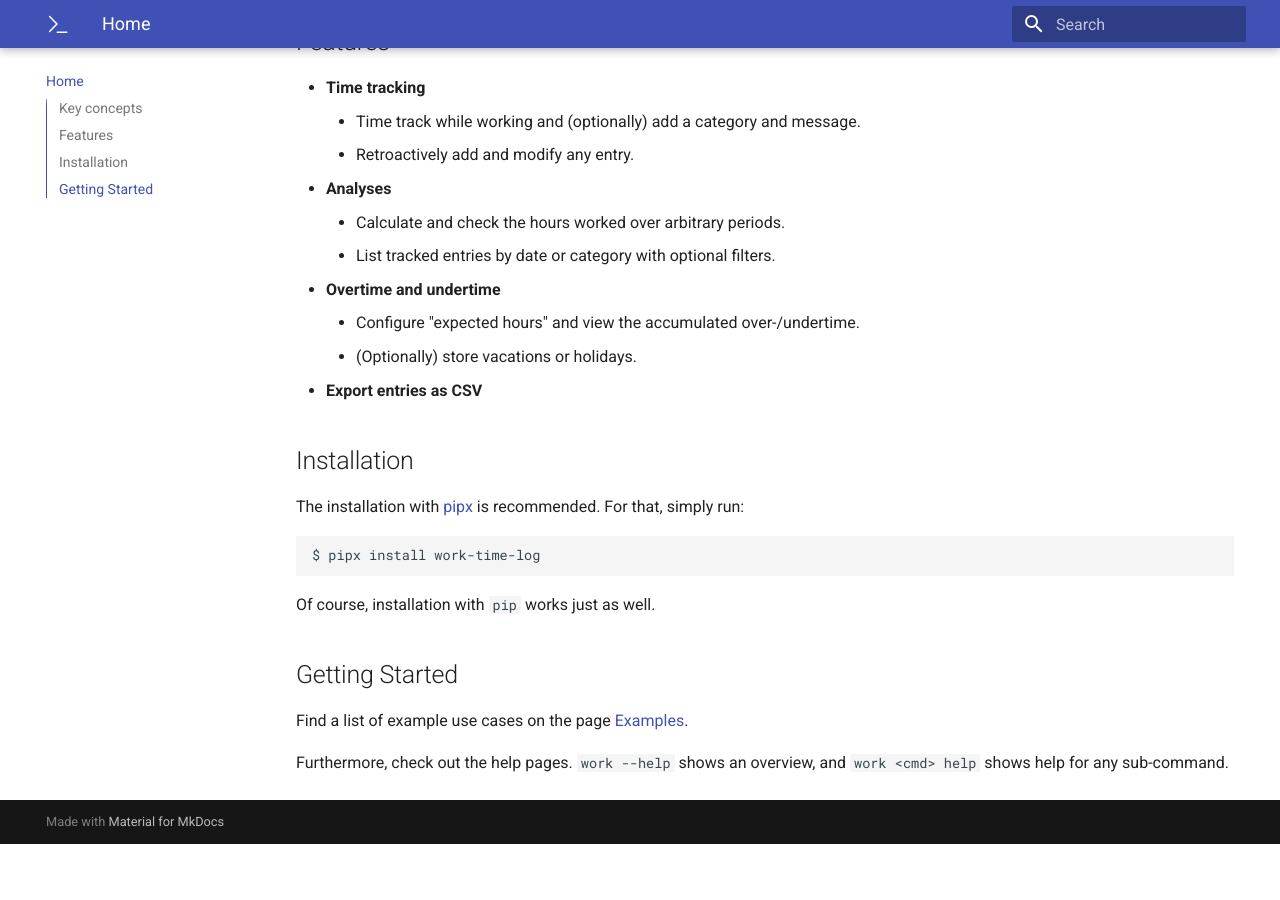
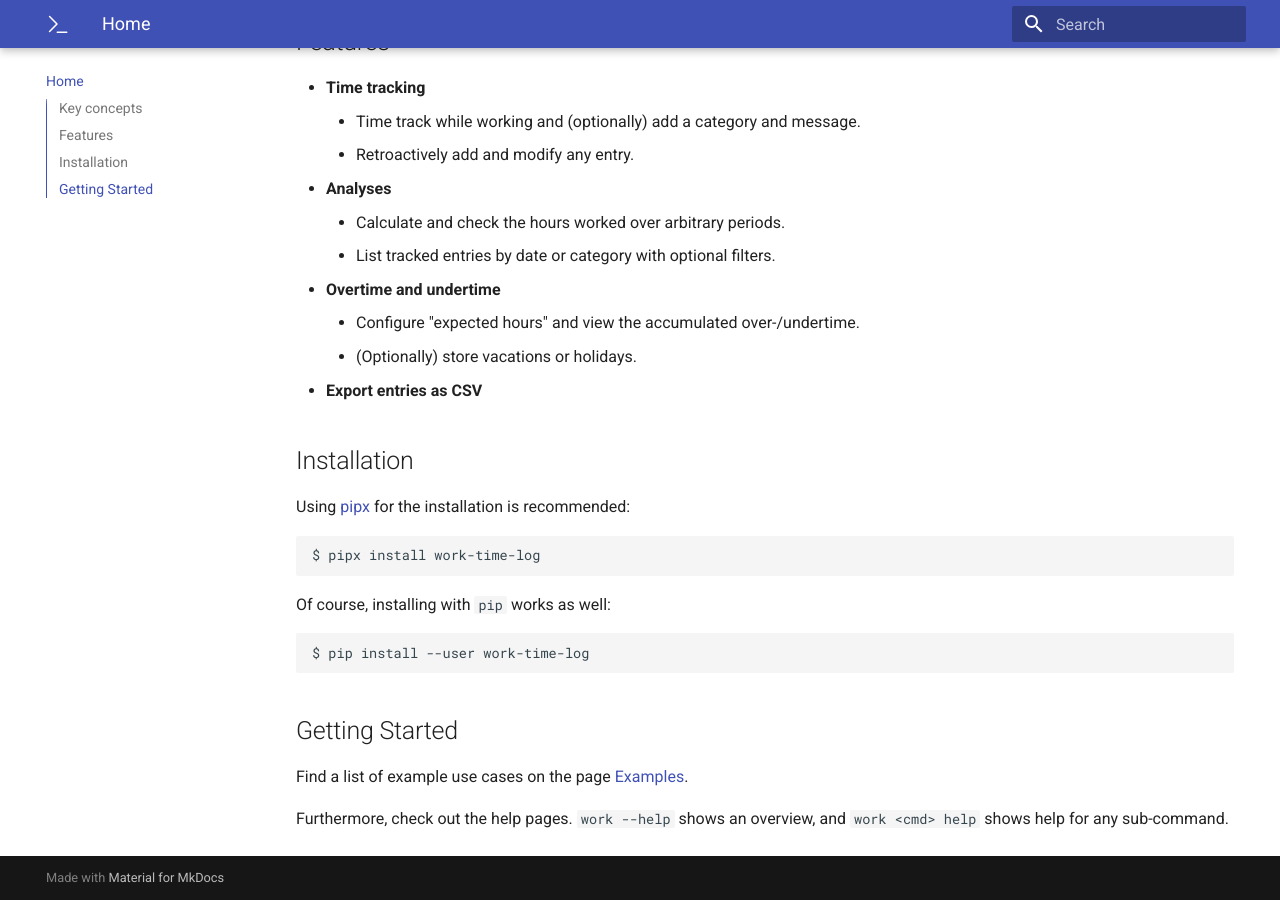
Before and after one commit to vauhochzett/work-docs, an MkDocs documentation site: the page built from docs/index.md, in a window 1280 px wide and 900 px high, scrolled down 596 px. Built offline with MkDocs 1.6.1 and Material for MkDocs 9.7.7, drawn with Linux system fonts in a browser that asks for light colours; before the commit the page ends 1440 px from its top, so only the background shows below that.

Commit message:
Rephrases installation instructions and adds copyable 'pip install' command

````diff
--- a/docs/index.md
+++ b/docs/index.md
@@ -31,13 +31,17 @@
 
 ## Installation
 
-The installation with [pipx](https://pypa.github.io/pipx/) is recommended. For that, simply run:
+Using [pipx](https://pypa.github.io/pipx/) for the installation is recommended:
 
 ```
 $ pipx install work-time-log
 ```
 
-Of course, installation with `pip` works just as well.
+Of course, installing with `pip` works as well:
+
+```
+$ pip install --user work-time-log
+```
 
 ## Getting Started
 
````
